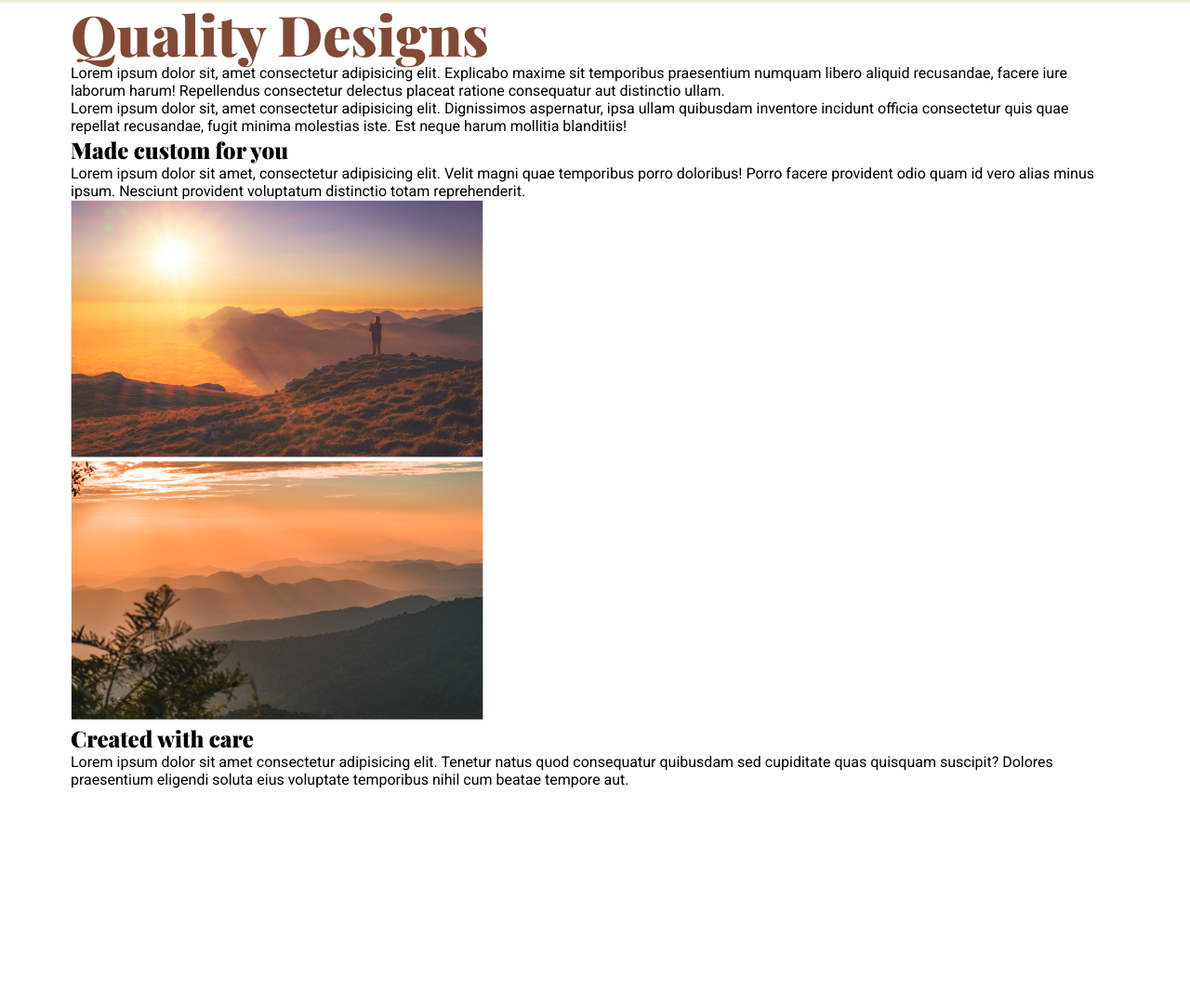
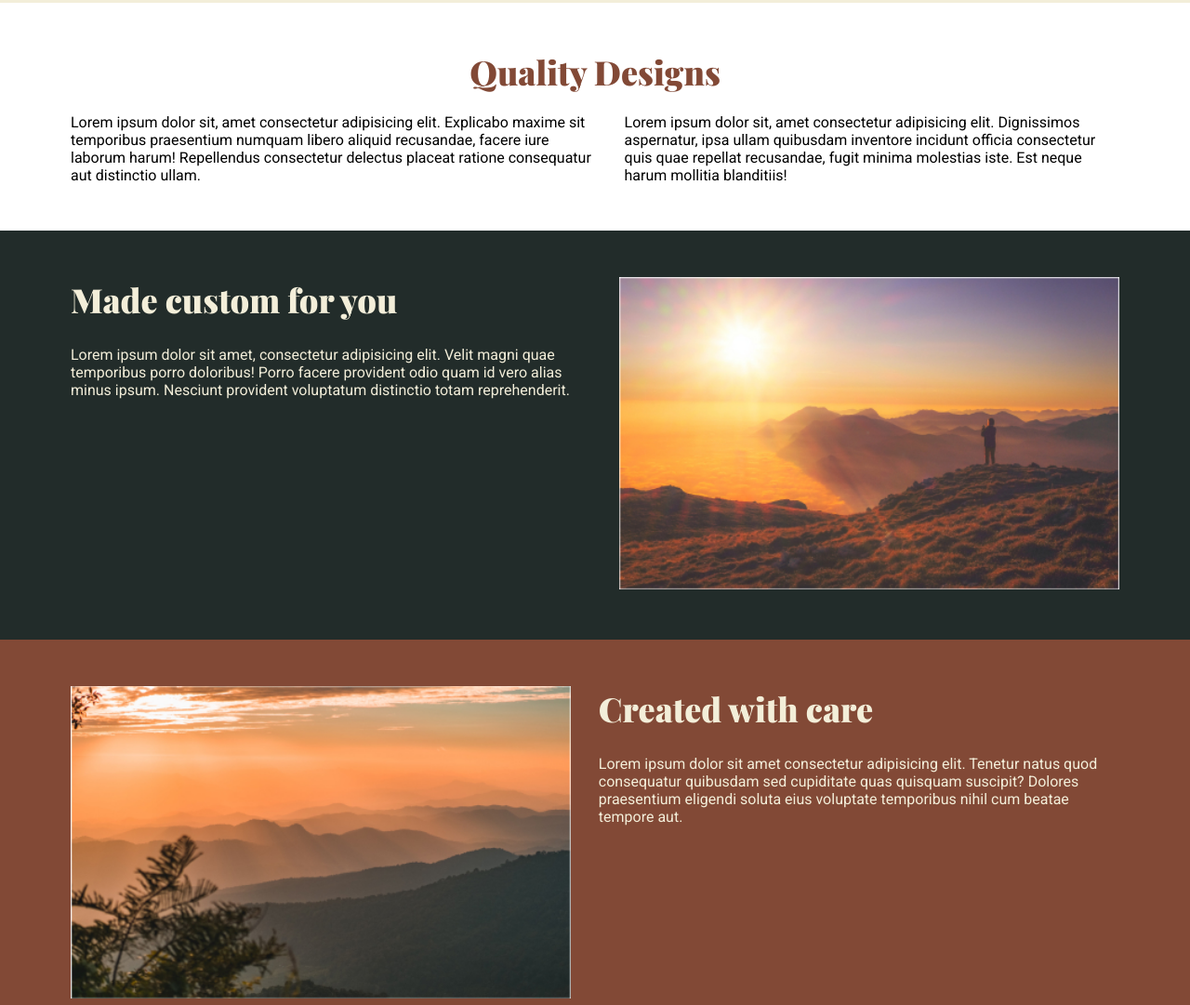
Before and after one commit to TaniaAugie/html-css-structure, a plain HTML site: page challenge7/page7.html in a window 1280 px wide. Shown: the part 466-1547 px from the top of the page at 93% size. Before the commit the page ends 1314 px from the top, so only its background shows below. Drawn offline with nearby package versions, Linux system fonts and the light colour scheme.

Commit message:
completed challenge 7

```diff
--- a/challenge7/page7.html
+++ b/challenge7/page7.html
@@ -17,7 +17,7 @@
     </header>
     <section class="section1">
       <div class="container">
-        <h1>Quality Designs</h1>
+        <h2>Quality Designs</h2>
         <div class="section1_text row">
           <p>
             Lorem ipsum dolor sit, amet consectetur adipisicing elit. Explicabo
@@ -37,7 +37,7 @@
     <section class="section2">
       <div class="container">
         <div class="row">
-          <div>
+          <div class="col">
             <h2>Made custom for you</h2>
             <p>
               Lorem ipsum dolor sit amet, consectetur adipisicing elit. Velit
@@ -46,7 +46,7 @@
               distinctio totam reprehenderit.
             </p>
           </div>
-          <div>
+          <div class="col-img">
             <img src="./img/image-01.jpg" alt="sun rise" />
           </div>
         </div>
@@ -55,10 +55,10 @@
     <section class="section3">
       <div class="container">
         <div class="row">
-          <div>
+          <div class="col-img">
             <img src="./img/image-02.jpg" alt="mountain" />
           </div>
-          <div>
+          <div class="col">
             <h2>Created with care</h2>
             <p>
               Lorem ipsum dolor sit amet consectetur adipisicing elit. Tenetur
@@ -70,8 +70,5 @@
         </div>
       </div>
     </section>
-    <section class="section4">
-      <div class="container"></div>
-    </section>
   </body>
 </html>
--- a/challenge7/style7.css
+++ b/challenge7/style7.css
@@ -23,16 +23,34 @@ h2 {
   font-weight: 900;
 }
 
+h2 {
+  font-size: 36px;
+  margin-bottom: 26px;
+}
+p {
+  font-size: 16px;
+}
+
 .container {
   width: 90%;
   max-width: 1128px;
   margin: 0 auto;
 }
 
+.row {
+  display: flex;
+  gap: 30px;
+}
+
 header {
   background-color: var(--ivory);
   padding: 150px 0;
   text-align: center;
+}
+
+img {
+  width: 100%;
+  object-fit: contain;
 }
 
 .hero {
@@ -53,3 +71,46 @@ h1 {
   color: var(--brown);
   line-height: 1.1;
 }
+
+.section1 {
+  padding: 50px 0;
+}
+
+.section1 h2 {
+  color: var(--brown);
+  text-align: center;
+  margin-bottom: 21px;
+}
+
+.section2,
+.section3 {
+  padding: 50px 0;
+}
+
+.col {
+  flex-basis: 50%;
+}
+
+.col-img {
+  flex-basis: 48%;
+}
+
+.section2 {
+  background-color: var(--charcoal);
+}
+
+.section3 {
+  background-color: var(--brown);
+}
+
+h2,
+h3 {
+  color: var(--ivory);
+}
+
+.section2 p {
+  color: var(--ivory);
+}
+.section3 p {
+  color: var(--ivory);
+}
```
